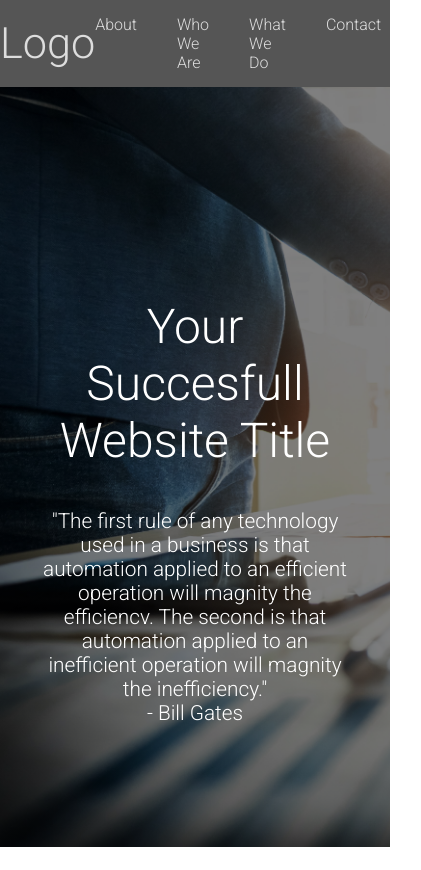
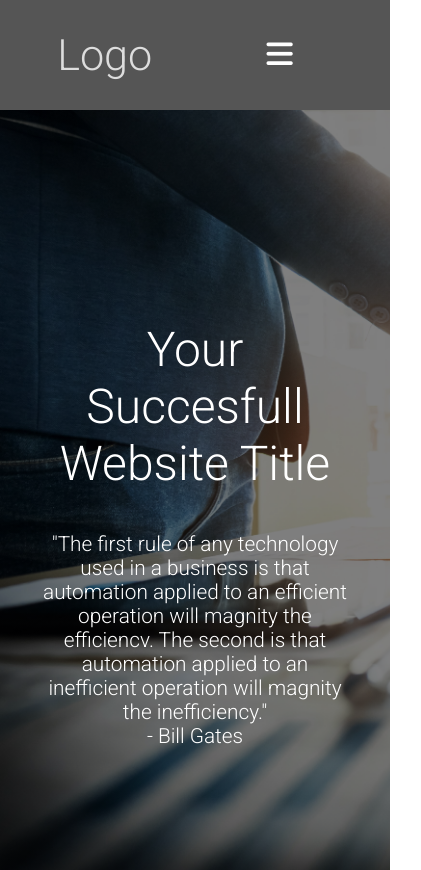
Before and after one commit to nacho185/homePage-exercise, a plain HTML site: page index.html in a window 390 px wide. Shown: the whole page, 421 px wide, since content can reach past the window. Before the commit the page ends 847 px from the top, so only its background shows below. Drawn offline with Linux system fonts and the light colour scheme.

Commit message:
adjusted for mobile devices
Adjusted navbar so that it will work on smaller devices.

```diff
--- a/index.html
+++ b/index.html
@@ -9,6 +9,7 @@
     <link rel="preconnect" href="https://fonts.googleapis.com">
     <link rel="preconnect" href="https://fonts.gstatic.com" crossorigin>
     <link href="https://fonts.googleapis.com/css2?family=Roboto:ital,wght@0,300;1,100;1,300&display=swap" rel="stylesheet">
+
     <title>Logo</title>
 </head>
 <body>
@@ -16,6 +17,10 @@
         <div class="branding"><p class="brand">Logo</p></div>
         <div class="navbarLink-container">
             <navbar class="navbar">
+                <input type="checkBox" id="check">
+                <label for="check" class="checkbtn">
+                    <i class="fas fa-bars"></i>
+                </label>
                 <ul class="navBar-elements-container">
                     <li class="element">
                         <a href="" class="navbarLinks">About</a>
@@ -46,6 +51,6 @@ an inefficient operation will magnity the inefficiency."<br>
         </div>
     </div>
     </section>
-
+    <script src="https://kit.fontawesome.com/f78f2b17c0.js" crossorigin="anonymous"></script>
 </body>
 </html>
--- a/styles/style.scss
+++ b/styles/style.scss
@@ -27,6 +27,18 @@ body{
         }
         .navbarLink-container{
             .navbar{
+                .checkbtn{
+                    font-size: 30px;
+                    color: #fff;
+                    float: right;
+                    line-height: 80px;
+                    margin-right: 40px;
+                    cursor: pointer;
+                    display: none;
+                }
+                #check{
+                    display: none;
+            }
                 .navBar-elements-container{
                     display: flex;
                     flex-direction: row;
@@ -78,3 +90,45 @@ body{
 }
 }
 //end homepage
+//media queries
+
+@media (max-width:700px) {
+    .navbarLink-container {
+
+    }
+    .checkbtn{
+        display: block !important;
+    }
+    .navBar-elements-container{
+        position: fixed;
+        top: 80px;
+        left: -100%;
+        width: 100%;
+        height: 100vh;
+        background: #2c3e50;
+        text-align: center !important;
+        display: block !important;
+        /*
+        flex-direction: column !important;
+        justify-content:space-between;*/
+        transition: all .5s;
+
+        li{
+            display: block;
+            margin: 50px 0;
+            line-height: 30px;
+            a{
+                font-size: 20px;
+                a:hover,a.active{
+                    background: none;
+                    color: 0082e6;
+                }
+            }
+
+        }
+    }
+    #check:checked ~ ul{
+        left: 0;
+    }
+}
+//end media queries
```
Also changed, not shown: styles/style.css, 1 other file.
